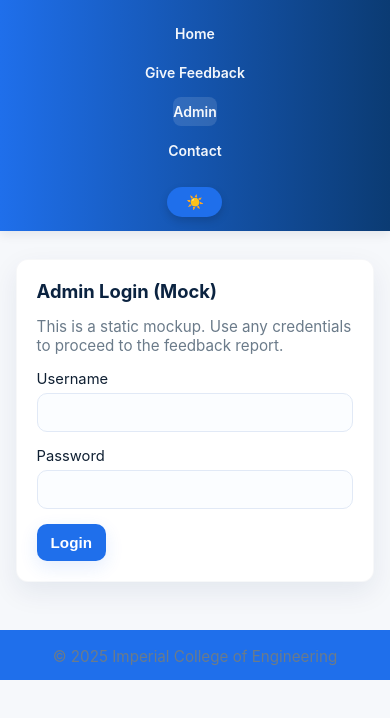
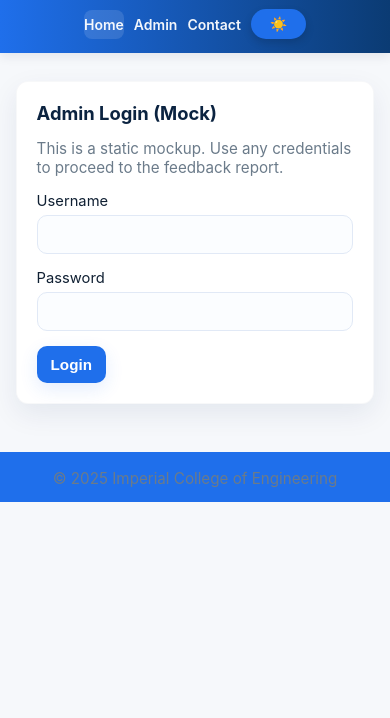
Before and after one commit to innovate-with-ravi/Online-Student-Feedback-System, a plain HTML site: page 03_admin.html in a window 390 px wide. Shown: the part 114-832 px from the top of the page. Drawn offline with Linux system fonts and the light colour scheme.

Commit message:
made responsive and minor changes

```diff
--- a/03_admin.html
+++ b/03_admin.html
@@ -16,12 +16,12 @@
                 <div class="subtitle">Online Feedback System</div>
             </div>
             <nav class="main-nav">
-                <a class="nav-link" href="index.html">Home</a>
-                <a class="nav-link" href="02_feedbackForm.html">Give Feedback</a>
-                <a class="nav-link active" href="03_admin.html">Admin</a>
+                <a class="nav-link active" href="index.html">Home</a>
+                <a class="nav-link" href="03_admin.html">Admin</a>
                 <a class="nav-link" href="#">Contact</a>
+
+                <button id="theme-toggle" class="theme-toggle" aria-label="Toggle Dark Mode">☀️</button>
             </nav>
-            <button id="theme-toggle" class="theme-toggle" aria-label="Toggle Dark Mode">☀️</button>
         </div>
 
     </header>
--- a/style.css
+++ b/style.css
@@ -32,6 +32,10 @@ body {
 
     min-height: fit-content;
     transition: background-color 0.3s, color 0.3s;
+}
+
+.collapse {
+    display: collapse;
 }
 
 .container {
@@ -524,12 +528,6 @@ footer {
         text-align: center;
     }
 
-    .main-nav {
-        flex-direction: column;
-        gap: 10px;
-        padding: 10px 0;
-    }
-
     .main-nav a {
         display: block;
         padding: 6px 0;
```
Also changed, not shown: 02_feedbackForm.html (+3 -3 lines), index.html (+3 -2 lines), 1 other file.
